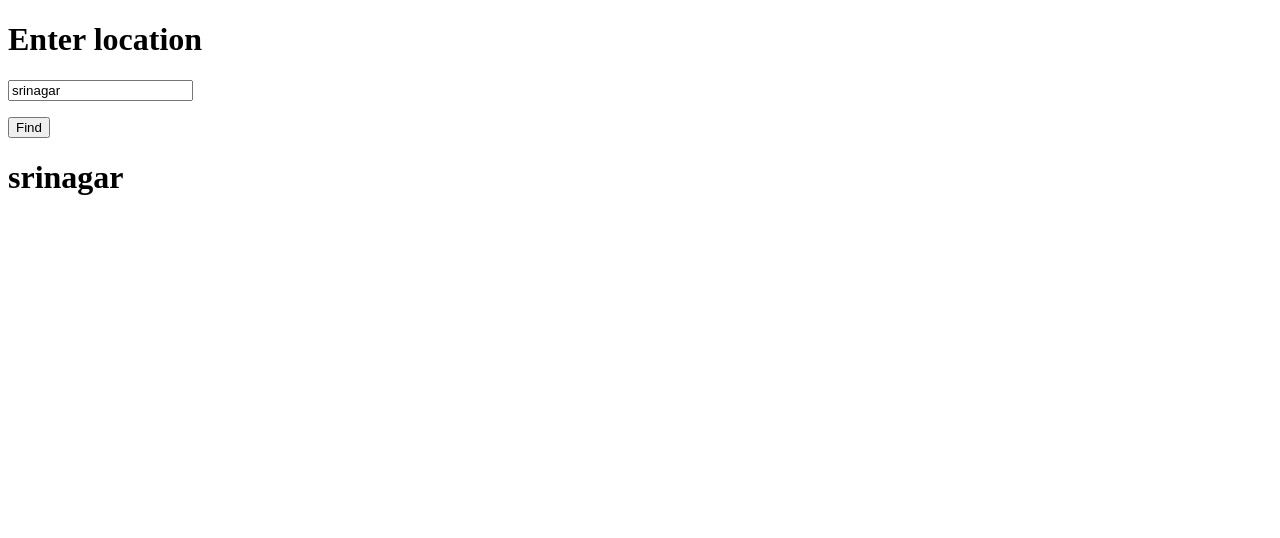
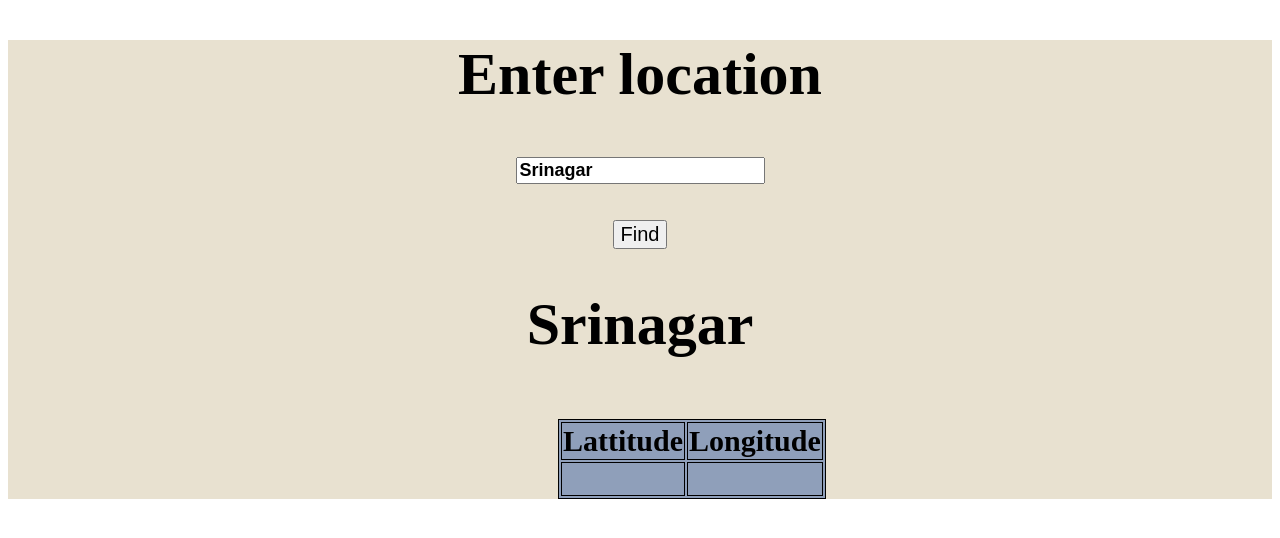
Before and after one commit to firasmalik/simplehttp, a plain HTML site: page index.html in a window 1280 px wide. Drawn offline with nearby package versions, Linux system fonts and the light colour scheme.

Commit message:
interface update

```diff
--- a/index.html
+++ b/index.html
@@ -1,48 +1,76 @@
 <!DOCTYPE html>
 <html lang="en-US">
 <script src="https://ajax.googleapis.com/ajax/libs/angularjs/1.6.4/angular.min.js"></script>
+<style>
+.appl{
+  text-align: center;
+  font-size: 30px;
+  background-color: #e8e1d0;
+}
+button{
+  font-size:20px;
+}
+input{
+  font-size: 18px;
+  font-weight: bolder;
+}
+table, th, td {
+    border: 1px solid black;
+    margin-left:550px;
+    margin-top: 60px;
+    background-color:#8f9fba;
+
+
+}
+</style>
+
 
 
 <body>
-<div ng-app="MyApp" ng-controller="MyCtrl">
-<p><h1>Enter location</h1> <input type="text" ng-model="location"></p>
+<div ng-app="MyApp" ng-controller="MyCtrl" class="appl">
+    <p><h1>Enter location</h1>
+    <input type="text" ng-model="location"></p>
     <button ng-click="getProfile()">Find</button>
+            <div >
                 <h1 ng-bind="location"></h1>
+            <table>
+
+                  <tr>
+                    <th>Lattitude</th>
+                    <th>Longitude</th>
+                  </tr>
+                  <tr>
+                   <td> <p>{{lats}} </p></td>
+                   <td> <p>{{long}}</p></td>
+
+                 </tr>
+            </table>
+      </div>
 </div>
 
 
 <script>
    var app=angular.module('MyApp', []);
-
-
          app.controller('MyCtrl',function($scope, $http)
          {
+           $scope.location='Srinagar';
 
-
-
-           $scope.location='srinagar';
            $scope.getProfile = function (){
            console.log("check click event");
            $http({
                     method : "GET",
                     url :"https://maps.googleapis.com/maps/api/geocode/json?address=$"+$scope.location
-                    }).then(function success(response)
-                    {
+                    }).then(function success(response){
+                      var x=true;
                       console.log('success');
-                      console.log(response);
-                    //  $scope.lat=response.results[0]['geometry']['location']['lat'];
-
-                    // console.log($scope.lat);
+                      $scope.lats=response.data.results[0]['geometry']['location']['lat'];
+                      $scope.long=response.data.results[0]['geometry']['location']['lng'];
 
                      },function error(response) {
                        console.log('error');
-
            });
           }
-
        });
-
-
 </script>
 </body>
 </html>
```
Lines whose indentation alone changed are shown as unchanged.
